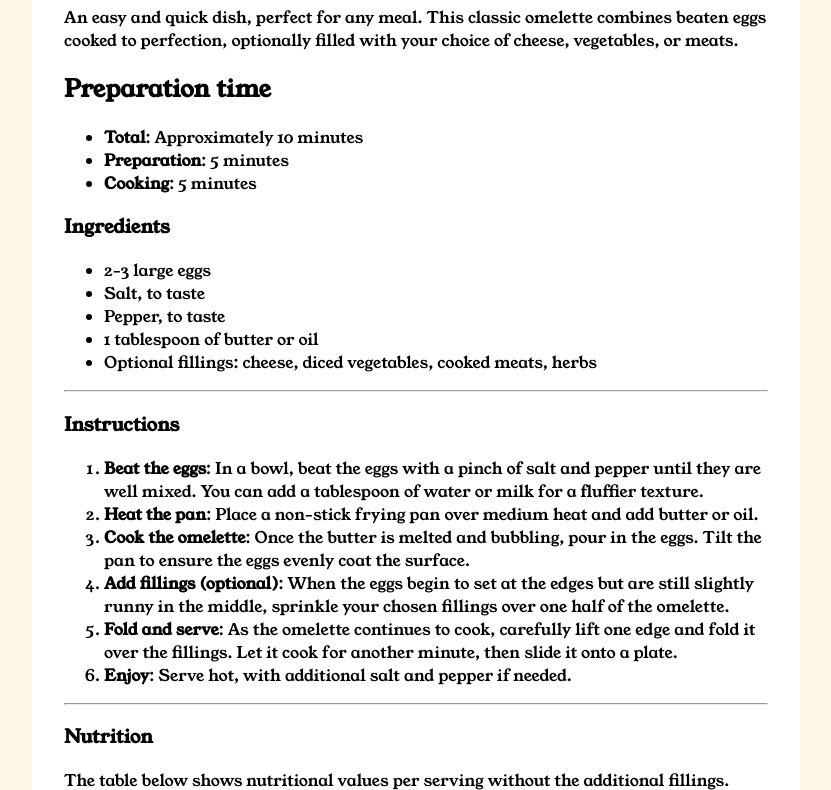
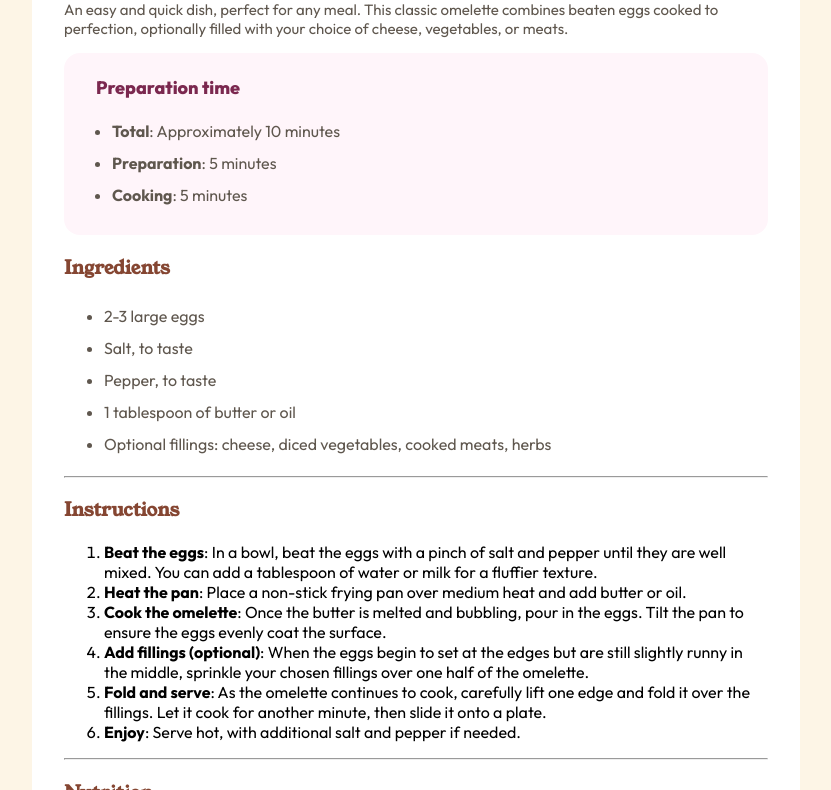
Before and after one commit to Adebukol/recipepage, a plain HTML site: page index.html in a window 1280 px wide. Shown: the part 214-1004 px from the top of the page, without its empty margins (224-1055 px from the left). Drawn offline with Linux system fonts and the light colour scheme.

Commit message:
styles updated

```diff
--- a/index.html
+++ b/index.html
@@ -17,7 +17,7 @@
     <div class="container">
       <img src="images/image-omelette.jpeg" alt="">
       <h1>Simple Omelette Recipe</h1>
-      <p>An easy and quick dish, perfect for any meal. This classic omelette combines beaten eggs cooked
+      <p class="text">An easy and quick dish, perfect for any meal. This classic omelette combines beaten eggs cooked
         to perfection, optionally filled with your choice of cheese, vegetables, or meats.
       </p>
     <div class="prep">
@@ -52,8 +52,8 @@
       </ol>
       <hr>
       <h3>Nutrition</h3>
-      <p>The table below shows nutritional values per serving without the additional fillings.
-      </p>
+      <p class="nutrition">The table below shows nutritional values per serving without the additional fillings.
+      <br>
       Calories
       277kcal
     <hr>
@@ -65,6 +65,7 @@
     <hr>
       Fat
       22g
+    </p>
     </div>
   </div>
 
--- a/style.css
+++ b/style.css
@@ -23,5 +23,61 @@ img{
     margin-right: auto;
     border-radius: 0.5rem;
 }
+/* White: hsl(0, 0%, 100%)
+
+- Stone 100: hsl(30, 54%, 90%)
+- Stone 150: hsl(30, 18%, 87%)
+- Stone 600: hsl(30, 10%, 34%)
+- Stone 900: hsl(24, 5%, 18%)
+
+- Brown 800: hsl(14, 45%, 36%)
+
+- Rose 800: hsl(332, 51%, 32%)
+- Rose 50: hsl(330, 100%, 98%) */
+h1{
+    font-size: 30px;
+}
+.text{
+    font-family: "Outfit", sans-serif;
+    font-size: 15px;
+    color: hsl(30, 10%, 34%);
+}
+
+.prep{
+    background-color: hsl(330, 100%, 98%);
+    padding: 0.5rem;
+    border-radius: 1em;
+}
+h2{
+    color:hsl(332, 51%, 32%);
+    font-weight: 800;
+    font-size: 18px;
+    font-family: "Outfit", sans-serif;
+    padding-left: 1.5rem;
+    margin-bottom: 0px;
+}
+
+ul li{
+    line-height: 2em;
+    font-family: "Outfit", sans-serif;
+    color: hsl(30, 10%, 34%);
+}
+h3{
+    color:hsl(14, 45%, 36%);
+}
+h4{
+    color: hsl(14, 45%, 36%);
+    font-weight: 800;
+}
+ol li, .nutrition{
+    font-family:"Outfit", sans-serif;
+}
 .attribution { font-size: 11px; text-align: center; }
 .attribution a { color: hsl(228, 45%, 44%); }
+
+
+@media screen and (max-width: 400px) {
+    body{
+        margin: 0px;
+    }
+}
```
